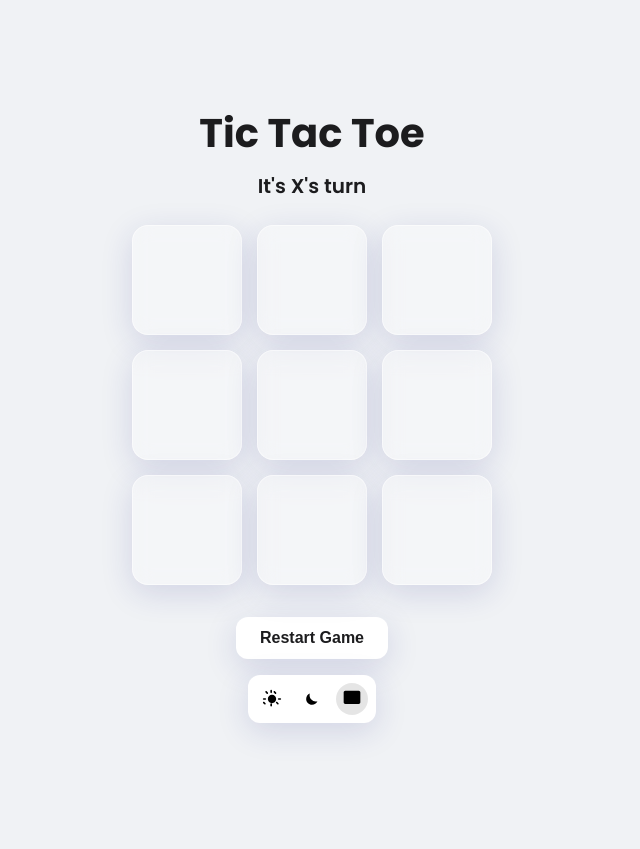
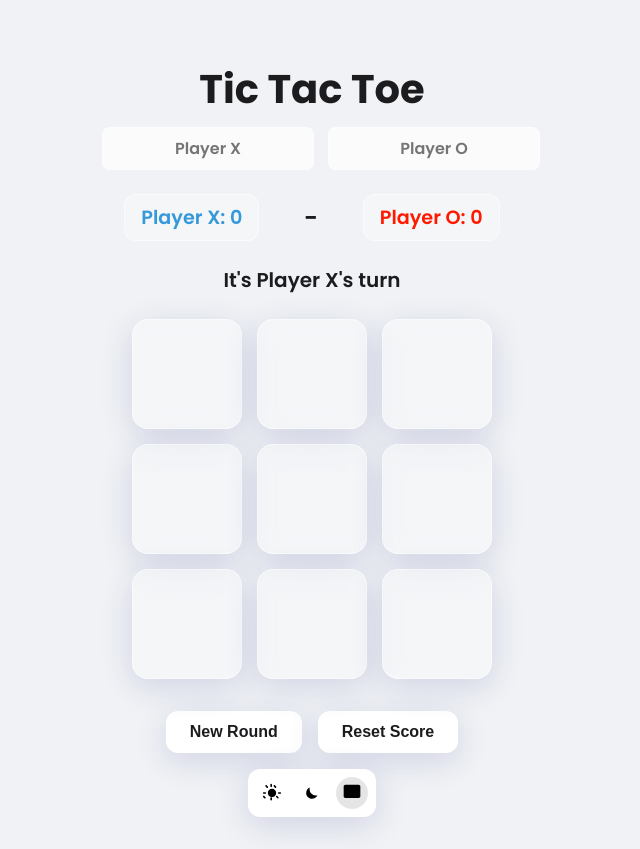
Before and after one commit to abhishekkksharma/Javascipt-Learnings, a plain HTML site: page JS_Projects/tictaktoe.html in a window 1280 px wide. Shown: the whole page, without its empty margins (328-968 px from the left). Before the commit the page ends 800 px from the top, so only its background shows below. Drawn offline with Linux system fonts and the light colour scheme.

```diff
--- /dev/null
+++ b/17_Performance_improvement/index.html
@@ -0,0 +1,11 @@
+<!DOCTYPE html>
+<html lang="en">
+<head>
+    <meta charset="UTF-8">
+    <meta name="viewport" content="width=device-width, initial-scale=1.0">
+    <title>Document</title>
+</head>
+<body>
+    <script src="index.js"></script>
+</body>
+</html>
--- a/JS_Projects/tictaktoe.html
+++ b/JS_Projects/tictaktoe.html
@@ -11,7 +11,7 @@
         /* CSS Variables for theming */
         :root {
             --bg-color-light: #f0f2f5;
-            --bg-color-dark: #1a1a1a;
+            --bg-color-dark: #000000;
             --text-color-light: #1c1c1e;
             --text-color-dark: #f0f2f5;
             --glass-bg-light: rgba(255, 255, 255, 0.3);
@@ -21,11 +21,13 @@
             --shadow-light: 0 8px 32px 0 rgba(31, 38, 135, 0.15);
             --shadow-dark: 0 8px 32px 0 rgba(0, 0, 0, 0.3);
             --player-x-color: #3498db;
-            --player-o-color: #e74c3c;
+            --player-o-color: #ff1900;
             --button-bg-light: #ffffff;
             --button-bg-dark: #2c2c2e;
             --line-color-light: #1c1c1e;
             --line-color-dark: #f0f2f5;
+            --input-bg-light: rgba(255, 255, 255, 0.7);
+            --input-bg-dark: rgba(44, 44, 46, 0.8);
         }
 
         /* Base styles */
@@ -56,7 +58,7 @@
             text-align: center;
             padding: 2rem;
             width: 100%;
-            max-width: 400px;
+            max-width: 420px;
         }
 
         h1 {
@@ -64,6 +66,80 @@
             font-weight: 700;
             margin-bottom: 0.5rem;
         }
+
+        /* Player name inputs */
+        .player-names {
+            display: flex;
+            justify-content: space-around;
+            margin-bottom: 1.5rem;
+            gap: 2rem;
+        }
+
+        .player-input {
+            width: 100%;
+        }
+
+        .player-input input {
+            width: 100%;
+            padding: 0.5rem;
+            border-radius: 0.5rem;
+            border: 1px solid transparent;
+            text-align: center;
+            font-family: 'Poppins', sans-serif;
+            font-size: 1rem;
+            font-weight: 600;
+        }
+
+        .light-theme .player-input input {
+            background: var(--input-bg-light);
+            border-color: var(--glass-border-light);
+            color: var(--text-color-light);
+        }
+
+        .dark-theme .player-input input {
+            background: var(--input-bg-dark);
+            border-color: var(--glass-border-dark);
+            color: var(--text-color-dark);
+        }
+
+        .player-input input:focus {
+            outline: none;
+            border-color: var(--player-x-color);
+        }
+
+        .player-input.p-o input:focus {
+             border-color: var(--player-o-color);
+        }
+
+        /* Scoreboard */
+        .dashboard {
+            display: flex;
+            justify-content: space-around;
+            align-items: center;
+            margin-bottom: 1.5rem;
+            font-size: 1.2rem;
+            font-weight: 600;
+        }
+
+        .score {
+            padding: 0.5rem 1rem;
+            border-radius: 0.75rem;
+        }
+
+        .light-theme .score {
+            background: var(--glass-bg-light);
+            border: 1px solid var(--glass-border-light);
+        }
+
+        .dark-theme .score {
+            background: var(--glass-bg-dark);
+            border: 1px solid var(--glass-border-dark);
+        }
+
+        #player-x-score { color: var(--player-x-color); }
+        #player-o-score { color: var(--player-o-color); }
+        .score-divider { font-size: 1.5rem; }
+
 
         /* Status display for game state */
         .status {
@@ -143,8 +219,8 @@
             align-items: center;
         }
 
-        /* Restart button styling */
-        .restart-btn {
+        /* Button styling */
+        .btn {
             padding: 0.75rem 1.5rem;
             font-size: 1rem;
             font-weight: 600;
@@ -154,19 +230,19 @@
             transition: all 0.2s ease-in-out;
         }
 
-        .light-theme .restart-btn {
+        .light-theme .btn {
             background-color: var(--button-bg-light);
             color: var(--text-color-light);
             box-shadow: var(--shadow-light);
         }
 
-        .dark-theme .restart-btn {
+        .dark-theme .btn {
             background-color: var(--button-bg-dark);
             color: var(--text-color-dark);
             box-shadow: var(--shadow-dark);
         }
 
-        .restart-btn:hover {
+        .btn:hover {
             transform: scale(1.05);
         }
 
@@ -215,19 +291,42 @@
             fill: currentColor;
         }
 
+        .button-group {
+            display: flex;
+            gap: 1rem;
+        }
+
     </style>
 </head>
 <body>
 
     <div class="game-container">
         <h1>Tic Tac Toe</h1>
+        <div class="player-names">
+            <div class="player-input p-x">
+                <input type="text" id="player-x-name" placeholder="Player X">
+            </div>
+             <div class="player-input p-o">
+                <input type="text" id="player-o-name" placeholder="Player O">
+            </div>
+        </div>
+
+        <div class="dashboard">
+            <div id="player-x-score" class="score">Player X: 0</div>
+            <div class="score-divider">-</div>
+            <div id="player-o-score" class="score">Player O: 0</div>
+        </div>
+
         <div class="status"></div>
         <div class="board-container">
             <div class="board"></div>
             <canvas id="winning-line-canvas"></canvas>
         </div>
         <div class="controls">
-            <button class="restart-btn">Restart Game</button>
+            <div class="button-group">
+                 <button class="btn restart-btn">New Round</button>
+                 <button class="btn reset-score-btn">Reset Score</button>
+            </div>
             <div class="theme-toggle">
                 <button class="theme-btn" data-theme="light" title="Light Mode">
                     <svg viewBox="0 0 24 24"><path d="M12 7c-2.76 0-5 2.24-5 5s2.24 5 5 5 5-2.24 5-5-2.24-5-5-5zM2 13h2c.55 0 1-.45 1-1s-.45-1-1-1H2c-.55 0-1 .45-1 1s.45 1 1 1zm18 0h2c.55 0 1-.45 1-1s-.45-1-1-1h-2c-.55 0-1 .45-1 1s.45 1 1 1zm-9-8c.55 0 1-.45 1-1V2c0-.55-.45-1-1-1s-1 .45-1 1v2c0 .55.45 1 1 1zm0 16c.55 0 1-.45 1-1v-2c0-.55-.45-1-1-1s-1 .45-1 1v2c0 .55.45 1 1 1zM5.64 5.64c.39.39 1.02.39 1.41 0 .39-.39.39-1.02 0-1.41L5.64 2.81c-.39-.39-1.02-.39-1.41 0-.39.39-.39 1.02 0 1.41l1.41 1.42zm12.72 12.72c.39.39 1.02.39 1.41 0 .39-.39.39-1.02 0-1.41l-1.41-1.42c-.39-.39-1.02-.39-1.41 0-.39.39-.39 1.02 0 1.41l1.41 1.42zM2.81 18.36c.39.39 1.02.39 1.41 0 .39-.39.39-1.02 0-1.41L2.81 15.54c-.39-.39-1.02-.39-1.41 0-.39.39-.39 1.02 0 1.41l1.41 1.41zm12.72-12.72c.39.39 1.02.39 1.41 0 .39-.39.39-1.02 0-1.41l-1.41-1.41c-.39-.39-1.02-.39-1.41 0-.39.39-.39 1.02 0 1.41l1.41 1.41z"/></svg>
@@ -248,14 +347,22 @@
             const boardElement = document.querySelector('.board');
             const statusElement = document.querySelector('.status');
             const restartBtn = document.querySelector('.restart-btn');
+            const resetScoreBtn = document.querySelector('.reset-score-btn');
             const themeToggleButtons = document.querySelectorAll('.theme-btn');
             const canvas = document.getElementById('winning-line-canvas');
             const ctx = canvas.getContext('2d');
+            const playerXNameInput = document.getElementById('player-x-name');
+            const playerONameInput = document.getElementById('player-o-name');
+            const playerXScoreElement = document.getElementById('player-x-score');
+            const playerOScoreElement = document.getElementById('player-o-score');
 
             // --- Game State ---
             let gameActive = true;
             let currentPlayer = 'X';
             let gameState = ["", "", "", "", "", "", "", "", ""];
+            let players = { X: 'Player X', O: 'Player O' };
+            let scores = { X: 0, O: 0 };
+
 
             // --- Winning Conditions ---
             const winningConditions = [
@@ -265,11 +372,36 @@
             ];
 
             // --- Game Messages ---
-            const winningMessage = () => `Player ${currentPlayer} has won!`;
+            const winningMessage = () => `${players[currentPlayer]} has won!`;
             const drawMessage = () => `Game ended in a draw!`;
-            const currentPlayerTurn = () => `It's ${currentPlayer}'s turn`;
+            const currentPlayerTurn = () => `It's ${players[currentPlayer]}'s turn`;
 
             // --- Functions ---
+
+             /**
+             * Load names and scores from localStorage
+             */
+            function loadGameData() {
+                const savedScores = JSON.parse(localStorage.getItem('ticTacToeScores'));
+                if (savedScores) {
+                    scores = savedScores;
+                }
+                const savedNames = JSON.parse(localStorage.getItem('ticTacToeNames'));
+                if (savedNames) {
+                    players = savedNames;
+                    playerXNameInput.value = players.X;
+                    playerONameInput.value = players.O;
+                }
+                updateScoreboard();
+            }
+
+            /**
+             * Update the scoreboard display
+             */
+            function updateScoreboard() {
+                playerXScoreElement.textContent = `${players.X}: ${scores.X}`;
+                playerOScoreElement.textContent = `${players.O}: ${scores.O}`;
+            }
 
             /**
              * Handles a click on a cell.
@@ -328,6 +460,9 @@
 
                 if (roundWon) {
                     statusElement.textContent = winningMessage();
+                    scores[currentPlayer]++;
+                    localStorage.setItem('ticTacToeScores', JSON.stringify(scores));
+                    updateScoreboard();
                     gameActive = false;
                     drawWinningLine(winningLine);
                     return;
@@ -355,7 +490,6 @@
                 const startCell = document.querySelector(`.cell[data-index='${winCondition[0]}']`);
                 const endCell = document.querySelector(`.cell[data-index='${winCondition[2]}']`);
 
-                // Get cell positions relative to the board
                 const startPos = {
                     x: startCell.offsetLeft + startCell.offsetWidth / 2,
                     y: startCell.offsetTop + startCell.offsetHeight / 2
@@ -365,14 +499,13 @@
                     y: endCell.offsetTop + endCell.offsetHeight / 2
                 };
 
-                // Style the line based on the current theme
                 const isDarkTheme = document.body.classList.contains('dark-theme');
                 ctx.strokeStyle = isDarkTheme ? 'var(--line-color-dark)' : 'var(--line-color-light)';
                 ctx.lineWidth = 10;
                 ctx.lineCap = 'round';
 
                 let progress = 0;
-                const animationDuration = 400; // in ms
+                const animationDuration = 400;
                 let startTime = null;
 
                 function animate(timestamp) {
@@ -383,7 +516,7 @@
                     const currentX = startPos.x + (endPos.x - startPos.x) * progress;
                     const currentY = startPos.y + (endPos.y - startPos.y) * progress;
 
-                    ctx.clearRect(0, 0, canvas.width, canvas.height); // Clear previous frame
+                    ctx.clearRect(0, 0, canvas.width, canvas.height);
                     ctx.beginPath();
                     ctx.moveTo(startPos.x, startPos.y);
                     ctx.lineTo(currentX, currentY);
@@ -397,7 +530,7 @@
             }
 
             /**
-             * Restarts the game to its initial state.
+             * Restarts the game to its initial state for a new round.
              */
             function restartGame() {
                 gameActive = true;
@@ -408,8 +541,16 @@
                     cell.textContent = '';
                     cell.classList.remove('x', 'o');
                 });
-                // Clear the winning line canvas
                 ctx.clearRect(0, 0, canvas.width, canvas.height);
+            }
+
+            /**
+             * Resets the score to zero.
+             */
+            function resetScore() {
+                scores = { X: 0, O: 0 };
+                localStorage.setItem('ticTacToeScores', JSON.stringify(scores));
+                updateScoreboard();
             }
 
             /**
@@ -424,6 +565,19 @@
                     boardElement.appendChild(cell);
                 }
             }
+
+            /**
+             * Update player names from input fields
+             */
+            function updatePlayerName(player, name) {
+                players[player] = name || `Player ${player}`;
+                localStorage.setItem('ticTacToeNames', JSON.stringify(players));
+                updateScoreboard();
+                if (gameActive) {
+                    statusElement.textContent = currentPlayerTurn();
+                }
+            }
+
 
             // --- Theme Handling ---
 
@@ -447,21 +601,23 @@
 
             // --- Initialization ---
             createBoard();
+            loadGameData();
             statusElement.textContent = currentPlayerTurn();
             restartBtn.addEventListener('click', restartGame);
+            resetScoreBtn.addEventListener('click', resetScore);
 
-            // Set up theme toggle listeners
+            playerXNameInput.addEventListener('change', (e) => updatePlayerName('X', e.target.value));
+            playerONameInput.addEventListener('change', (e) => updatePlayerName('O', e.target.value));
+
             themeToggleButtons.forEach(button => {
                 button.addEventListener('click', () => {
                     applyTheme(button.dataset.theme);
                 });
             });
 
-            // Apply saved theme or system default on load
             const savedTheme = localStorage.getItem('theme') || 'system';
             applyTheme(savedTheme);
 
-            // Listen for changes in system theme preference
             window.matchMedia('(prefers-color-scheme: dark)').addEventListener('change', e => {
                 if (localStorage.getItem('theme') === 'system') {
                     applyTheme('system');
```
Also changed, not shown: 17_Performance_improvement/index.js (added, +62 -0 lines).
